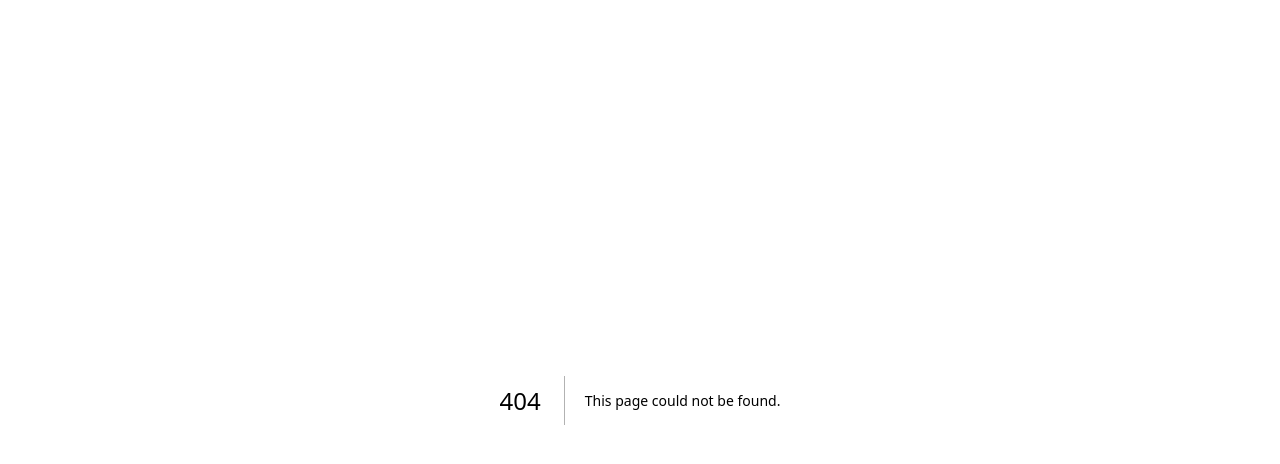
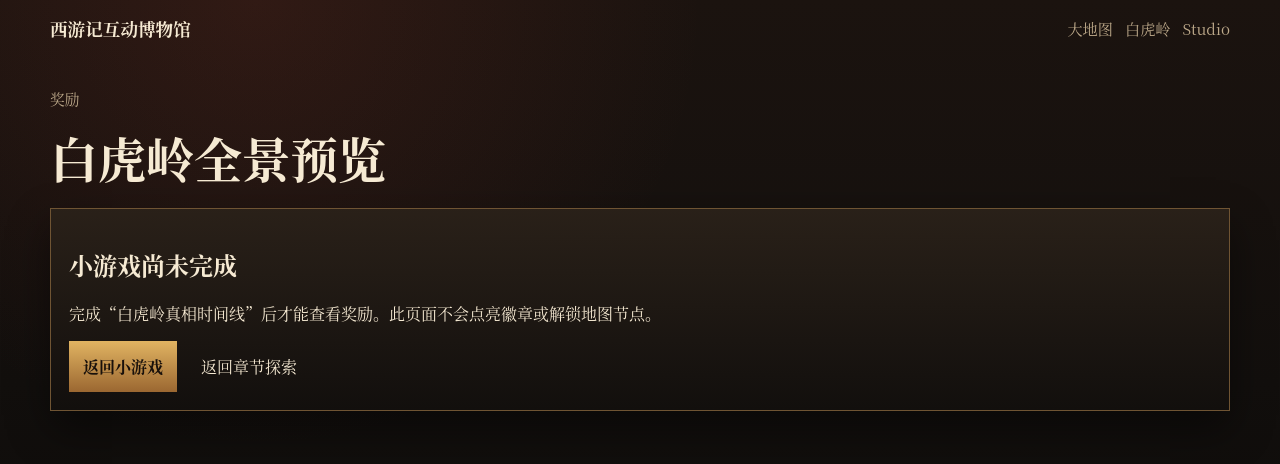
Before and after one commit to powerycy/xiyouji-interactive-museum, a Next.js app: page /chapter/027/reward in a window 1280 px wide. Before the commit this address had no page. Shown: the top 464 px of the page. Built offline with nearby package versions, Linux system fonts and the light colour scheme.

Commit message:
Build guarded static reward page

```diff
--- /dev/null
+++ b/app/chapter/027/reward/page.tsx
@@ -0,0 +1,18 @@
+import { AppFrame } from "@/components/AppFrame";
+import { RewardPreview } from "@/components/RewardPreview";
+
+export default function Chapter027RewardPage() {
+  return (
+    <AppFrame>
+      <main className="page-shell">
+        <section className="section-heading">
+          <div>
+            <p className="small-text">奖励</p>
+            <h1>白虎岭全景预览</h1>
+          </div>
+        </section>
+        <RewardPreview />
+      </main>
+    </AppFrame>
+  );
+}
--- a/app/globals.css
+++ b/app/globals.css
@@ -369,3 +369,16 @@ button:disabled {
     grid-template-columns: 1fr;
   }
 }
+
+.reward-panel {
+  padding: 18px;
+}
+
+.reward-image {
+  width: 100%;
+  max-height: 70vh;
+  object-fit: contain;
+  display: block;
+  border: 1px solid var(--line);
+  background: #090806;
+}
--- /dev/null
+++ b/src/components/RewardPreview.tsx
@@ -0,0 +1,56 @@
+"use client";
+
+import Link from "next/link";
+import { useEffect } from "react";
+import { chapter027, mapSeed } from "@/content/xiyouji";
+import { getChapterProgress } from "@/progress/progress";
+import { useProgress } from "@/progress/useProgress";
+
+export function RewardPreview() {
+  const { progress, manager } = useProgress();
+  const chapterProgress = getChapterProgress(progress, chapter027.id);
+
+  useEffect(() => {
+    if (chapterProgress.gameCompleted && chapter027.reward.type === "static-panorama-preview") {
+      manager.markRewardViewed(chapter027, mapSeed);
+    }
+  }, [chapterProgress.gameCompleted, manager]);
+
+  if (!chapterProgress.gameCompleted) {
+    return (
+      <section className="surface reward-panel">
+        <h2>小游戏尚未完成</h2>
+        <p>完成“白虎岭真相时间线”后才能查看奖励。此页面不会点亮徽章或解锁地图节点。</p>
+        <div className="action-row">
+          <Link href="/chapter/027/game" className="gate-link primary-button">
+            返回小游戏
+          </Link>
+          <Link href="/chapter/027" className="gate-link">
+            返回章节探索
+          </Link>
+        </div>
+      </section>
+    );
+  }
+
+  if (chapter027.reward.type !== "static-panorama-preview") {
+    return (
+      <section className="surface reward-panel">
+        <h2>当前 MVP 不支持该奖励类型</h2>
+        <p>{chapter027.reward.type}</p>
+      </section>
+    );
+  }
+
+  return (
+    <section className="reward-panel surface">
+      <p className="small-text">章节奖励</p>
+      <h2>{chapter027.reward.title}</h2>
+      <img src={chapter027.reward.src} alt={chapter027.reward.title} className="reward-image" />
+      <p>白虎岭徽章已点亮，黑松林预览已解锁。</p>
+      <Link href="/" className="gate-link primary-button">
+        返回大地图
+      </Link>
+    </section>
+  );
+}
```
